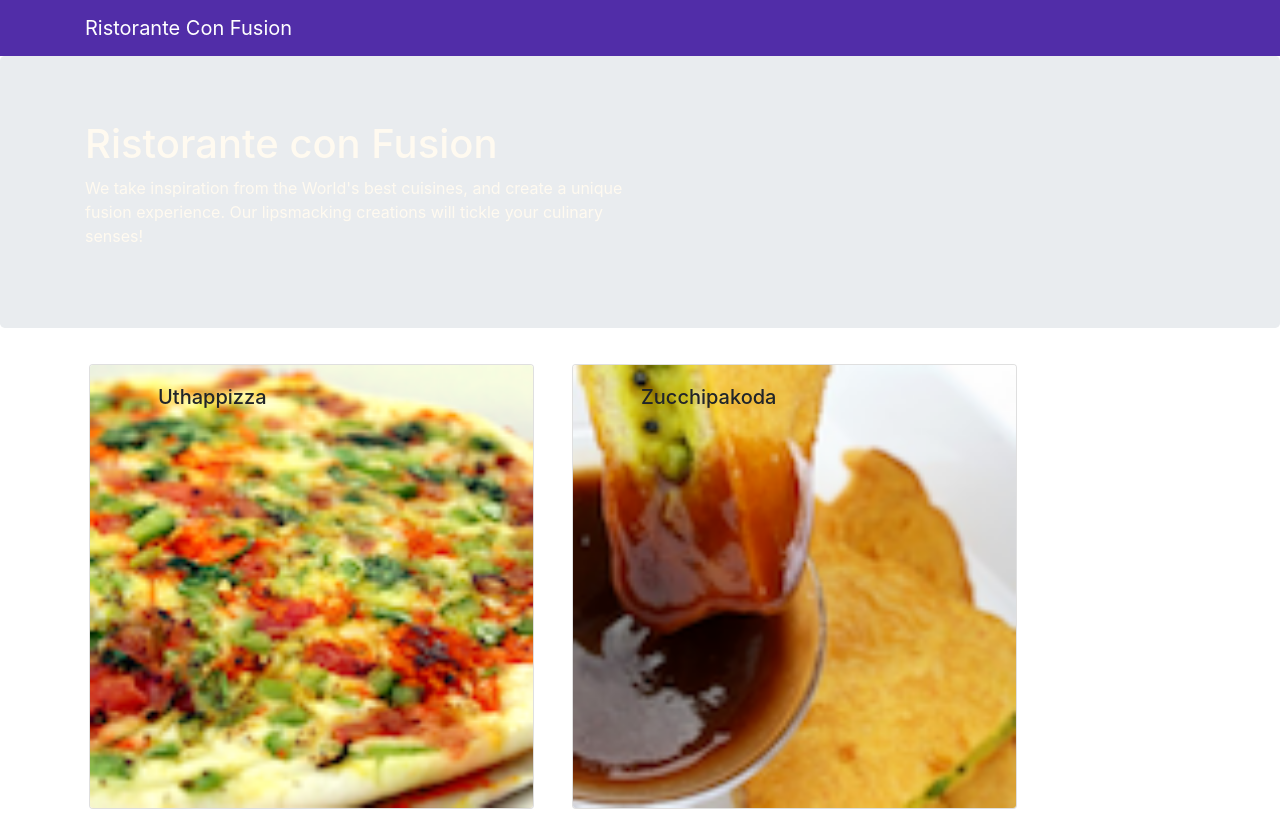
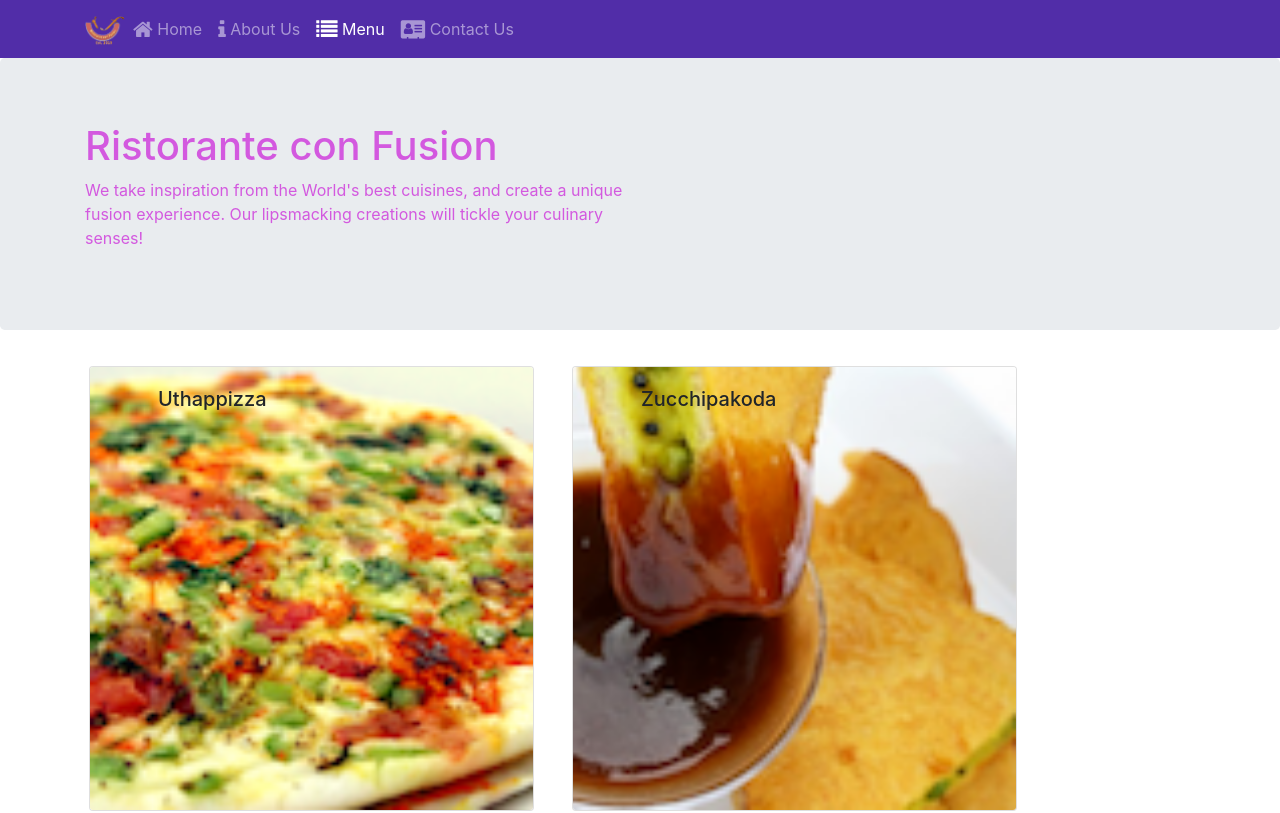
Before and after one commit to TrungNT147/ReactLab, a React (Create React App) app: page /menu in a window 1280 px wide. Shown: the top 813 px of the page. Built offline with nearby package versions, Linux system fonts and the light colour scheme.

Commit message:
react router

```diff
--- a/src/App.css
+++ b/src/App.css
@@ -21,7 +21,7 @@
   padding:70px 30px 70px 30px;
   margin:0px auto;
   background-color: #9575CD ;
-  color:floralwhite;
+  color:rgb(211, 89, 223);
 }
 
 address{
--- a/src/App.js
+++ b/src/App.js
@@ -1,13 +1,16 @@
 import React, { Component } from 'react';
 import Main from './components/MainComponent';
 import './App.css';
+import { BrowserRouter } from 'react-router-dom';
 
 class App extends Component {
   render() {
     return (
-      <div className="App">
-        <Main />
-      </div>
+      <BrowserRouter>
+        <div className="App">
+          <Main />
+        </div>
+      </BrowserRouter>
     );
   }
 }
--- a/src/components/FooterComponent.js
+++ b/src/components/FooterComponent.js
@@ -1,4 +1,5 @@
 import React from "react";
+import { Link } from "react-router-dom";
 
 function Footer(props) {
   return(
@@ -8,10 +9,10 @@ function Footer(props) {
               <div className="col-4 offset-1 col-sm-2">
                   <h5>Links</h5>
                   <ul className="list-unstyled">
-                      <li><a href="#">Home</a></li>
-                      <li><a href="#">About</a></li>
-                      <li><a href="#">Menu</a></li>
-                      <li><a href="contactus.html">Contact</a></li>
+                      <li><Link to="/home">Home</Link></li>
+                      <li><Link to="/aboutus">About</Link></li>
+                      <li><Link to="/menu">Menu</Link></li>
+                      <li><Link to="/contactus">Contact</Link></li>
                   </ul>
               </div>
               <div className="col-7 col-sm-5">
--- a/src/components/HeaderComponent.js
+++ b/src/components/HeaderComponent.js
@@ -1,13 +1,47 @@
 import React, { Component } from "react";
-import { Navbar, NavbarBrand, Jumbotron } from 'reactstrap';
+import { Navbar, NavbarBrand, Jumbotron, Nav, NavbarToggler, Collapse, NavItem } from 'reactstrap';
+import { NavLink } from 'react-router-dom';
 
 class Header extends Component {
+  constructor(props) {
+    super(props);
+    this.state = {
+      isNavOpen: false,
+    }
+    this.toggleNav = this.toggleNav.bind(this);
+  }
+
+  toggleNav() {
+    this.setState({
+      isNavOpen: !this.state.isNavOpen
+    })
+  }
+
   render() {
     return (
       <React.Fragment>
-        <Navbar dark>
+        <Navbar dark expand='md'>
           <div className="container">
-            <NavbarBrand href="/">Ristorante Con Fusion</NavbarBrand>
+            <NavbarToggler  onClick={this.toggleNav} />
+            <NavbarBrand className='mr-auto' href="/">
+              <img src="assets/images/logo.png" height="30" width="40" alt="Ristorante con Fusion" />
+            </NavbarBrand>
+            <Collapse isOpen={this.state.isNavOpen} navbar>
+              <Nav navbar>
+                <NavItem>
+                    <NavLink className="nav-link"  to='/home'><span className="fa fa-home fa-lg"></span> Home</NavLink>
+                </NavItem>
+                <NavItem>
+                    <NavLink className="nav-link" to='/aboutus'><span className="fa fa-info fa-lg"></span> About Us</NavLink>
+                </NavItem>
+                <NavItem>
+                    <NavLink className="nav-link"  to='/menu'><span className="fa fa-list fa-lg"></span> Menu</NavLink>
+                </NavItem>
+                <NavItem>
+                    <NavLink className="nav-link" to='/contactus'><span className="fa fa-address-card fa-lg"></span> Contact Us</NavLink>
+                </NavItem>
+              </Nav>
+            </Collapse>
           </div>
         </Navbar>
         <Jumbotron>
--- /dev/null
+++ b/src/components/HomeComponent.js
@@ -0,0 +1,11 @@
+import React, { Component } from "react";
+
+function Home(props) {
+  return(
+    <div className="container">
+      <h4>Home</h4>
+    </div>
+  );
+}
+
+export default Home;
--- a/src/components/MainComponent.js
+++ b/src/components/MainComponent.js
@@ -1,9 +1,11 @@
 import React, { Component } from 'react'
 import Menu from './MenuComponent';
 import DishDetail from "./DishdetailComponent";
+import Home from './HomeComponent';
 import Header from './HeaderComponent';
 import Footer from './FooterComponent';
 import { DISHES } from '../shared/dishes';
+import { Switch, Route, Redirect } from 'react-router-dom';
 
 class Main extends Component {
   constructor(props) {
@@ -20,12 +22,24 @@ class Main extends Component {
   }
 
   render() {
+    const HomePage = () => {
+      return(
+          <Home
+          />
+      );
+    }
+
     return (
       <div className="App">
         <Header />
-        <Menu dishes={this.state.dishes}
+        <Switch>
+          <Route path="/home" component={HomePage} />
+          <Route exact path="/menu" component={() => <Menu dishes={this.state.dishes} />} />
+          <Redirect to="/home" />
+        </Switch>
+        {/* <Menu dishes={this.state.dishes}
               onClick={(dishId) => this.onDishSelect(dishId)} />
-        <DishDetail dish={this.state.dishes.filter((dish) => dish.id === this.state.selectedDish)[0]} />
+        <DishDetail dish={this.state.dishes.filter((dish) => dish.id === this.state.selectedDish)[0]} /> */}
         <Footer />
       </div>
     );
```
